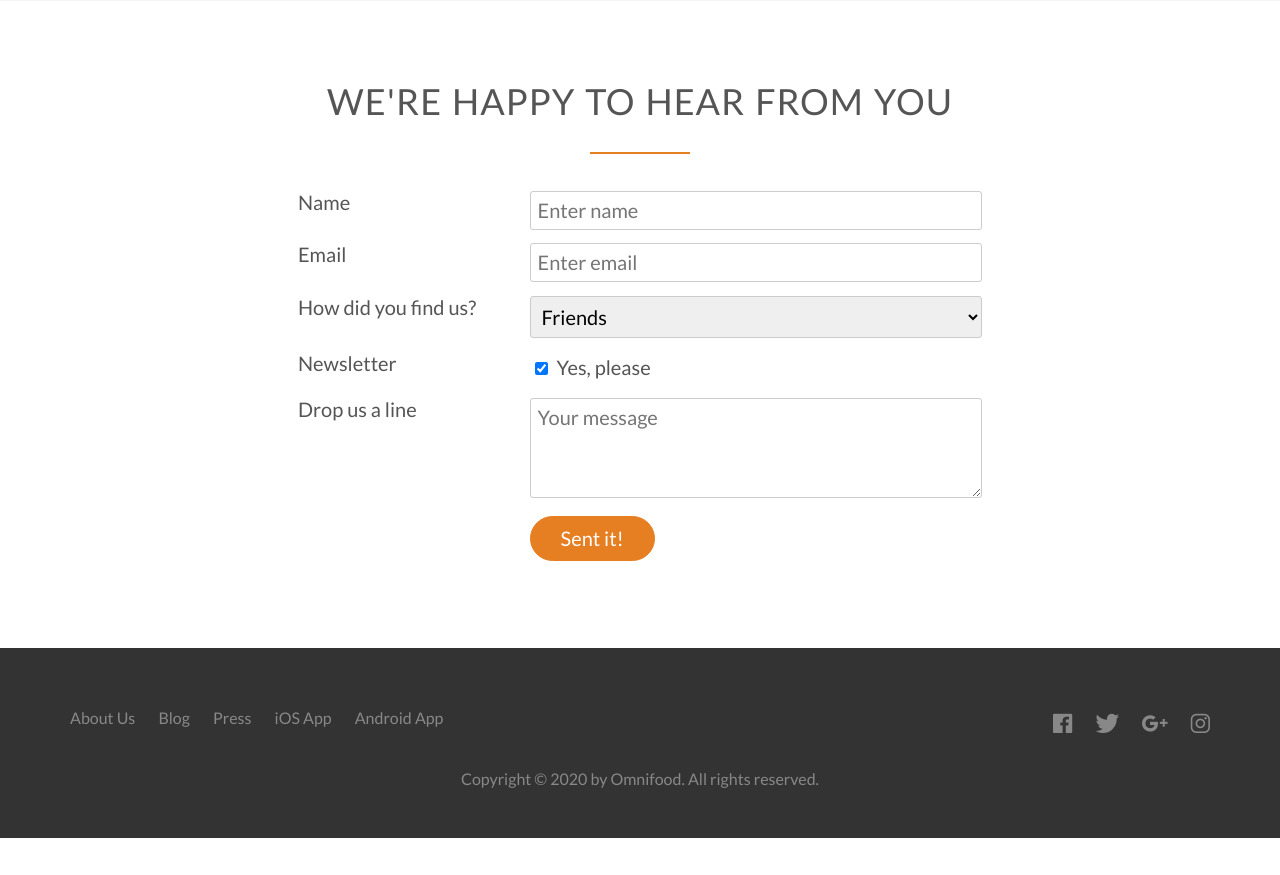
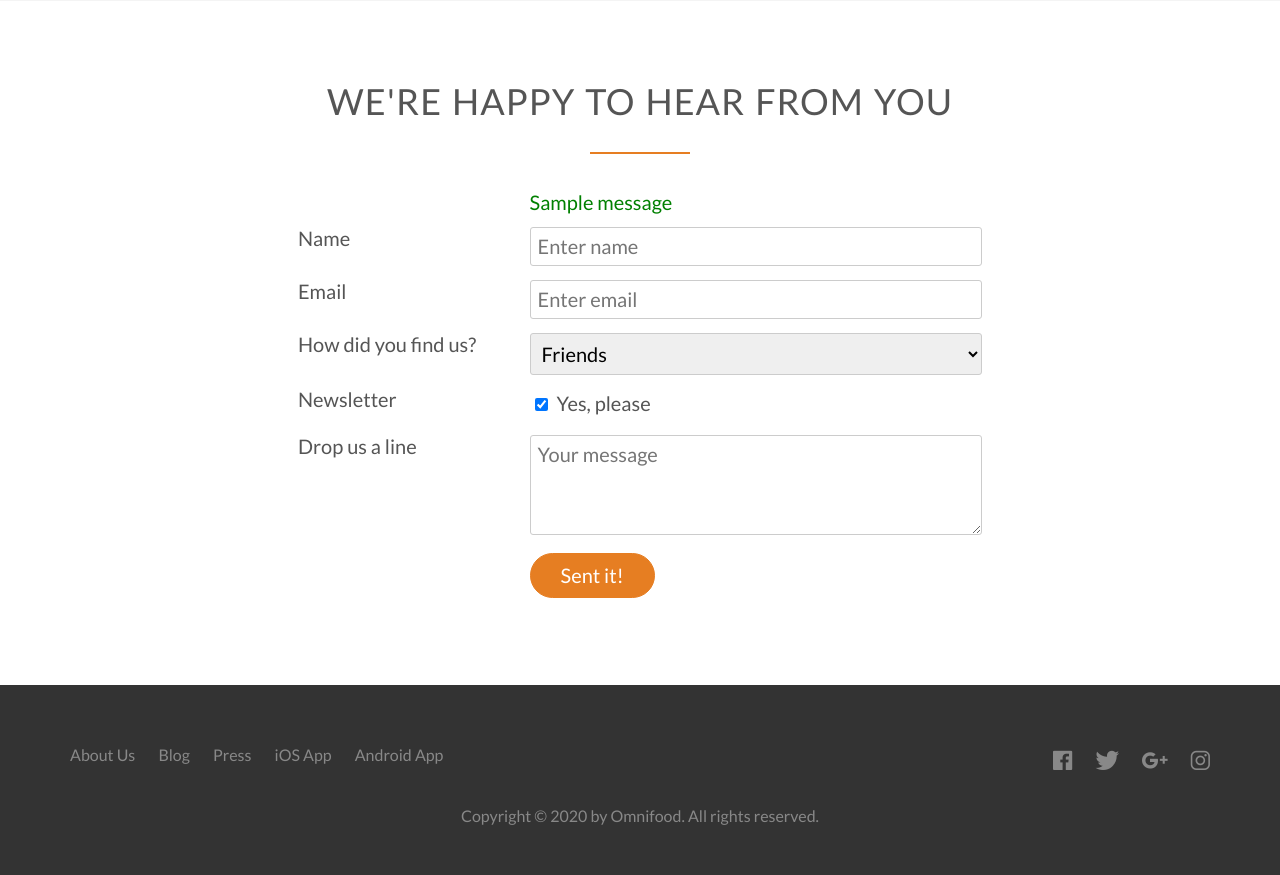
Before and after one commit to David-bui83/omnifood_v2, a Django app: page / in a window 1280 px wide. Shown: the part 4649-5524 px from the top of the page. Before the commit the page ends 5487 px from the top, so only its background shows below. Run offline with Django 3.2, Linux system fonts and the light colour scheme; tables that the repository leaves empty hold one stand-in row (values such as "Sample post"); one stand-in notice (Sample message) is shown; some libraries are stand-ins or nearby versions.

Commit message:
made migration for message model and added email

```diff
--- a/omnifood/static/css/style.css
+++ b/omnifood/static/css/style.css
@@ -656,3 +656,14 @@ footer p {
 .js--wp-1.animated {
     opacity: 1;
 }
+
+/* Message */
+ul.messages li.success {
+    color: #008000;
+    list-style-type: none;
+  }
+
+  ul.messages li.danger {
+    color: #ff0000;
+    list-style-type: none;
+  }
--- a/pages/urls.py
+++ b/pages/urls.py
@@ -1,5 +1,8 @@
 from django.urls import path, include
 from . import views
+
 urlpatterns = [
-  path('', views.index, name="index")
+  path('', views.index, name="index"),
+  path('message', views.message, name="message"),
+  path('email', views.email, name="email"),
 ]
--- a/pages/views.py
+++ b/pages/views.py
@@ -1,6 +1,62 @@
 from django.shortcuts import render, HttpResponse, redirect
+from django.contrib import messages
+from django.core.mail import send_mail
+from contacts.models import Message
 
 # Create your views here.
 
 def index(request):
   return render(request, 'pages/index.html')
+
+
+def message(request):
+
+  if request.method == "POST":
+
+    try:
+      name = request.POST['name']
+      email = request.POST['email']
+      find_us = request.POST['find-us']
+      news = request.POST['news']
+      if news == 'on':
+        news = True
+      message = request.POST['message']
+    except:
+      news = False
+      message = request.POST['message']
+
+    postData = {
+      'name': name,
+      'email': email,
+      'find_us': find_us,
+      'news': news,
+      'message': message
+    }
+
+    errors = Message.objects.basic_validator(postData)
+
+    if len(errors) > 0:
+      for key, value in errors.items():
+        messages.error(request, value)
+        return redirect('index')
+    else:
+      Message.objects.create(name=postData['name'],email=postData['email'],find_us=postData['find_us'],news=postData['news'],message=postData['message'])
+
+      return redirect('email')
+
+  return redirect('index')
+
+def email(request):
+
+  msg = Message.objects.last()
+
+  send_mail(
+    'Omnifood',
+    f'Hello, {msg.name}, thank-you for messaging us. We look forward to providing you with the healthiest food available.',
+    '',
+    [''],
+    fail_silently=False)
+
+  messages.success(request, 'Your message was successfully sent')
+
+  return redirect('index')
--- a/templates/base.html
+++ b/templates/base.html
@@ -35,7 +35,6 @@
   {% block content %}
   {% endblock %}
 
-
   {% include 'partials/_footer.html' %}
 
   <script src="https://code.jquery.com/jquery-3.4.1.min.js"
--- a/templates/pages/index.html
+++ b/templates/pages/index.html
@@ -266,7 +266,15 @@
       <h2>We're happy to hear from you</h2>
   </div>
   <div class="row">
-      <form method="post" action="#" class="contact-form">
+      <form method="post" action="{% url 'message' %}" class="contact-form">
+          {% csrf_token %}
+          <div class="row">
+              <div class="col span-1-of-3">
+            </div>
+            <div class="col span-2-0f-3">
+                {% include 'partials/_alerts.html' %}
+              </div>
+          </div>
           <div class="row">
               <div class="col span-1-of-3">
                   <label for="name">Name</label>
--- /dev/null
+++ b/templates/partials/_alerts.html
@@ -0,0 +1,7 @@
+{% if messages %}
+<ul class="messages">
+    {% for message in messages %}
+    <li {% if message.tags %} class="{{ message.tags }}" {% endif %}>{{ message }}</li>
+    {% endfor %}
+</ul>
+{% endif %}
```
Also changed, not shown: omnifood/settings.py (+15 -0 lines), contacts/migrations/0001_initial.py (added).
